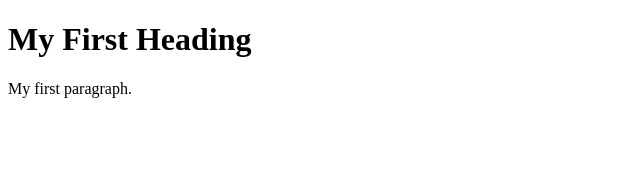
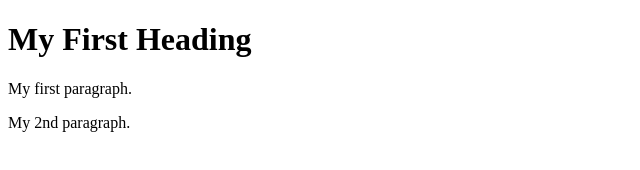
Before and after one commit to TaufiqulIslamKhan/localDemo, a plain HTML site: page index.html in a window 1280 px wide. Shown: the whole page, without its empty margins (0-640 px from the left). Drawn offline with Linux system fonts and the light colour scheme.

Commit message:
feature1 added

```diff
--- a/index.html
+++ b/index.html
@@ -4,6 +4,7 @@
 
 <h1>My First Heading</h1>
 <p>My first paragraph.</p>
+<p>My 2nd paragraph.</p>
 
 </body>
 </html>
```
